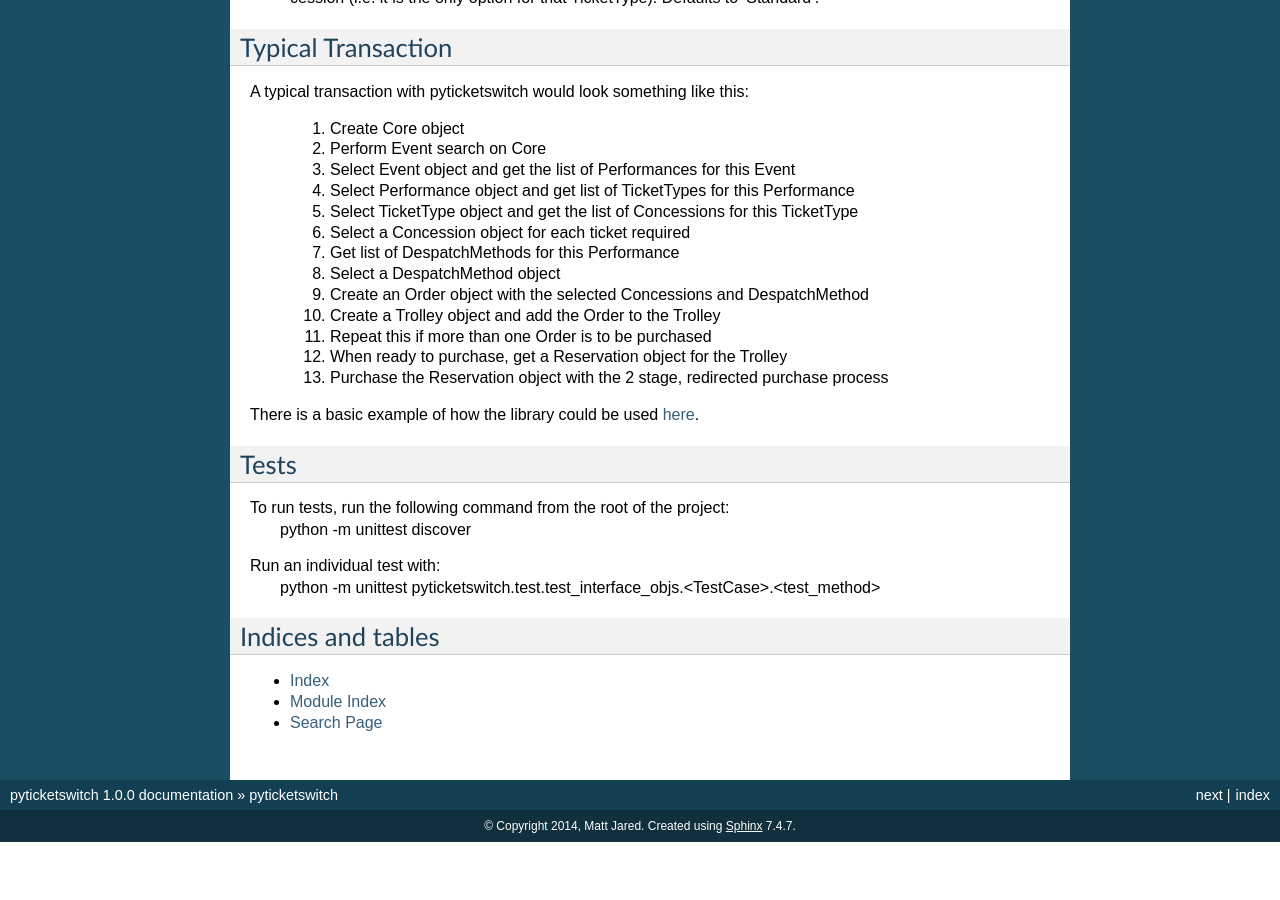
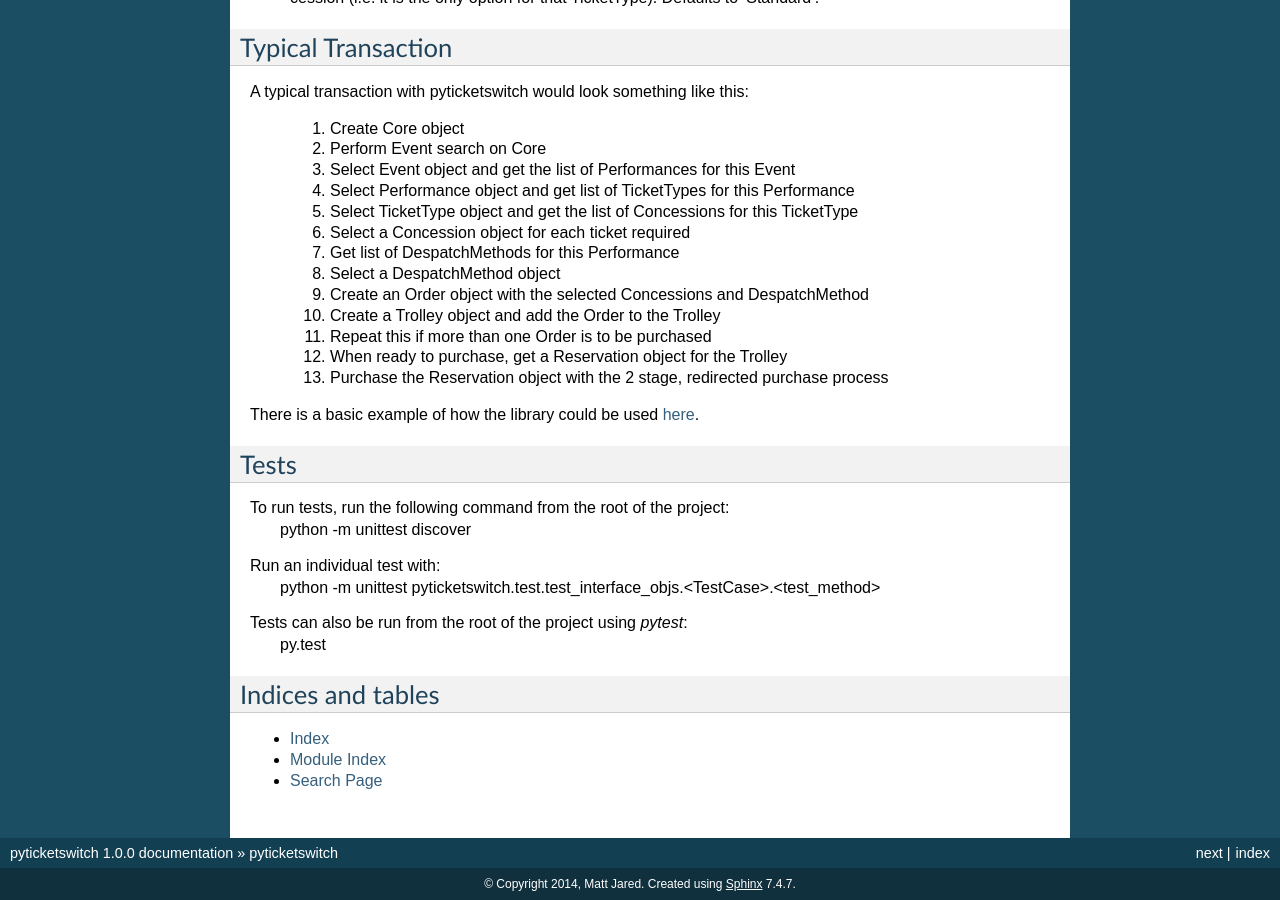
Before and after one commit to ingresso-group/pyticketswitch, a Sphinx documentation site: the page built from docs/index.rst, in a window 1280 px wide and 900 px high, scrolled down 1294 px. Built offline with Sphinx 7.4.7, drawn with Linux system fonts in a browser that asks for light colours; before the commit the page ends 2136 px from its top, so only the background shows below that.

Commit message:
Update version and update readme

```diff
--- a/CHANGES.txt
+++ b/CHANGES.txt
@@ -1,3 +1,5 @@
+v1.8.0, 20 Nov 2015 -- Switch to using Requests instead of urllib2.
+
 v1.7.4, 22 Oct 2015 -- Add properties to TicketType and Concession objects.
 
 v1.7.2, 15 Oct 2015 -- Add 'barcode' to Seat object.
--- a/README.rst
+++ b/README.rst
@@ -10,6 +10,12 @@
 Can be installed with pip::
 
         pip install pyticketswitch
+
+
+Requirements
+------------
+
+As of version 1.8.0, this package requires the `Requests <http://docs.python-requests.org/>`_ library.
 
 Documentation
 -------------
--- a/docs/index.rst
+++ b/docs/index.rst
@@ -78,6 +78,8 @@
 Run an individual test with:
     python -m unittest pyticketswitch.test.test_interface_objs.<TestCase>.<test_method>
 
+Tests can also be run from the root of the project using `pytest`:
+    py.test
 
 Indices and tables
 ==================
--- a/setup.py
+++ b/setup.py
@@ -2,7 +2,7 @@
 
 setup(
     name='pyticketswitch',
-    version='1.7.4',
+    version='1.8.0',
     author='Ingresso',
     author_email='systems@ingresso.co.uk',
     url='https://github.com/ingresso-group/pyticketswitch/',
```
